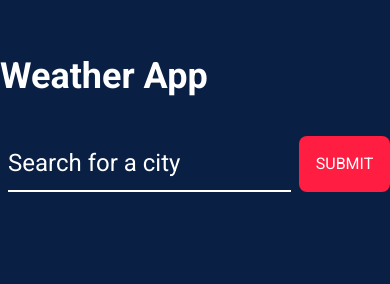
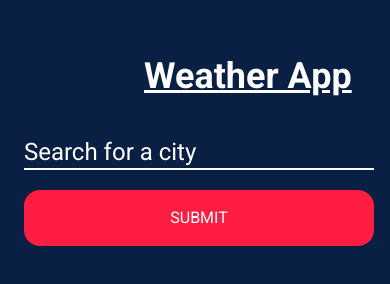
Before and after one commit to AliAgayevv/Weather-app, a website: page public/index.html in a window 390 px wide. Drawn offline with Linux system fonts and the light colour scheme.

Commit message:
responsive design

```diff
--- a/public/index.html
+++ b/public/index.html
@@ -14,12 +14,12 @@
 </head>
 <body class="font-roboto w-full h-full bg-custom-primary">
     <div class="flex justify-center w-screen h-screen">
-        <dixv class="container max-w-6xl mt-14">
-            <h2 class="text-white text-4xl font-bold">Weather App</h2>
-            <form id="form" class="flex mt-10 ml-2 gap-2 ">
-                <input id="input" type="text" class="border-b-2 border-white text-white text-2xl bg-transparent outline-none placeholder:text-white w-96" autofocus placeholder="Search for a city">
-                <button id="submit" type="submit" class=" bg-custom-red text-white p-4 w-28 rounded-lg hover:bg-custom-darkRed transition-all">SUBMIT</button>
-                <span id="msg" class="text-white absolute left-40 top-52"></span>
+        <div class="container max-w-6xl mt-14">
+            <h2 class="text-white text-4xl font-bold max-sm:ml-36 max-sm:underline">Weather App</h2>
+            <form id="form" class="flex max-sm:flex-col  mt-10 ml-2 gap-2">
+                <input id="input" type="text" class="border-b-2 max-sm:w-11/12 max-sm:m-auto border-white text-white text-2xl bg-transparent outline-none placeholder:text-white w-96" autofocus placeholder="Search for a city">
+                <button id="submit" type="submit" class=" max-sm:w-11/12 max-sm:m-auto max-sm:rounded-2xl max-sm:mt-3 bg-custom-red text-white p-4 w-28 rounded-lg hover:bg-custom-darkRed transition-all">SUBMIT</button>
+                <span id="msg" class="text-white absolute left-40 top-52 max-sm:absolute max-sm:top-64 max-sm:text-4xl max-sm:left-32"></span>
             </form>
 
             <div id="api-section" class=" h-full mt-20
@@ -28,7 +28,7 @@
                 </div>
 
 
-            </dixv>
+            </div>
         </div>
 
 
--- a/public/script.js
+++ b/public/script.js
@@ -120,6 +120,7 @@ submitButton.addEventListener("click", (e) => {
       errorMessage.innerText = `Wrong city name`
       input.value = "";
     });
+
 });
 
 
```
Also changed, not shown: public/css/output.css.
